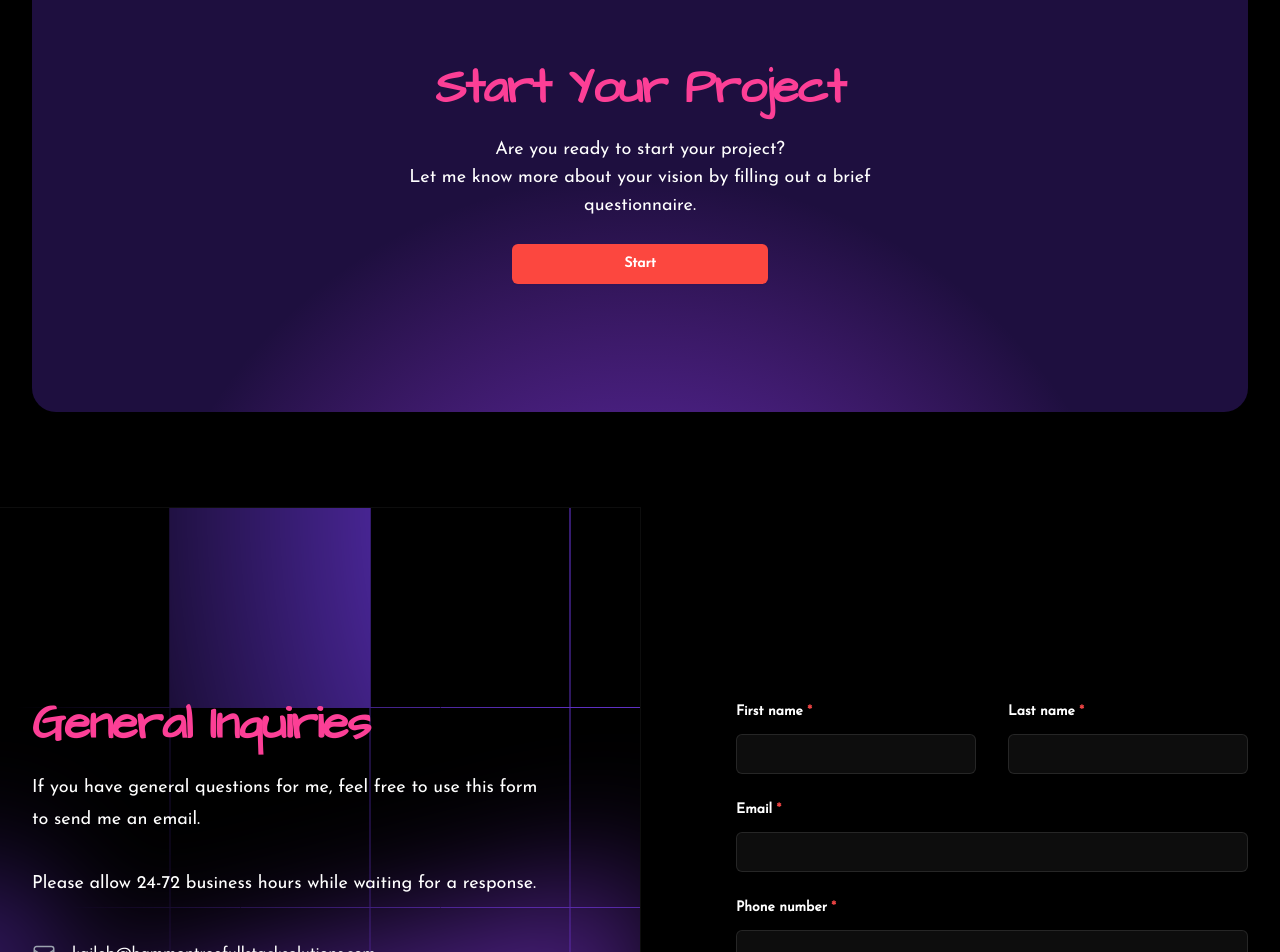
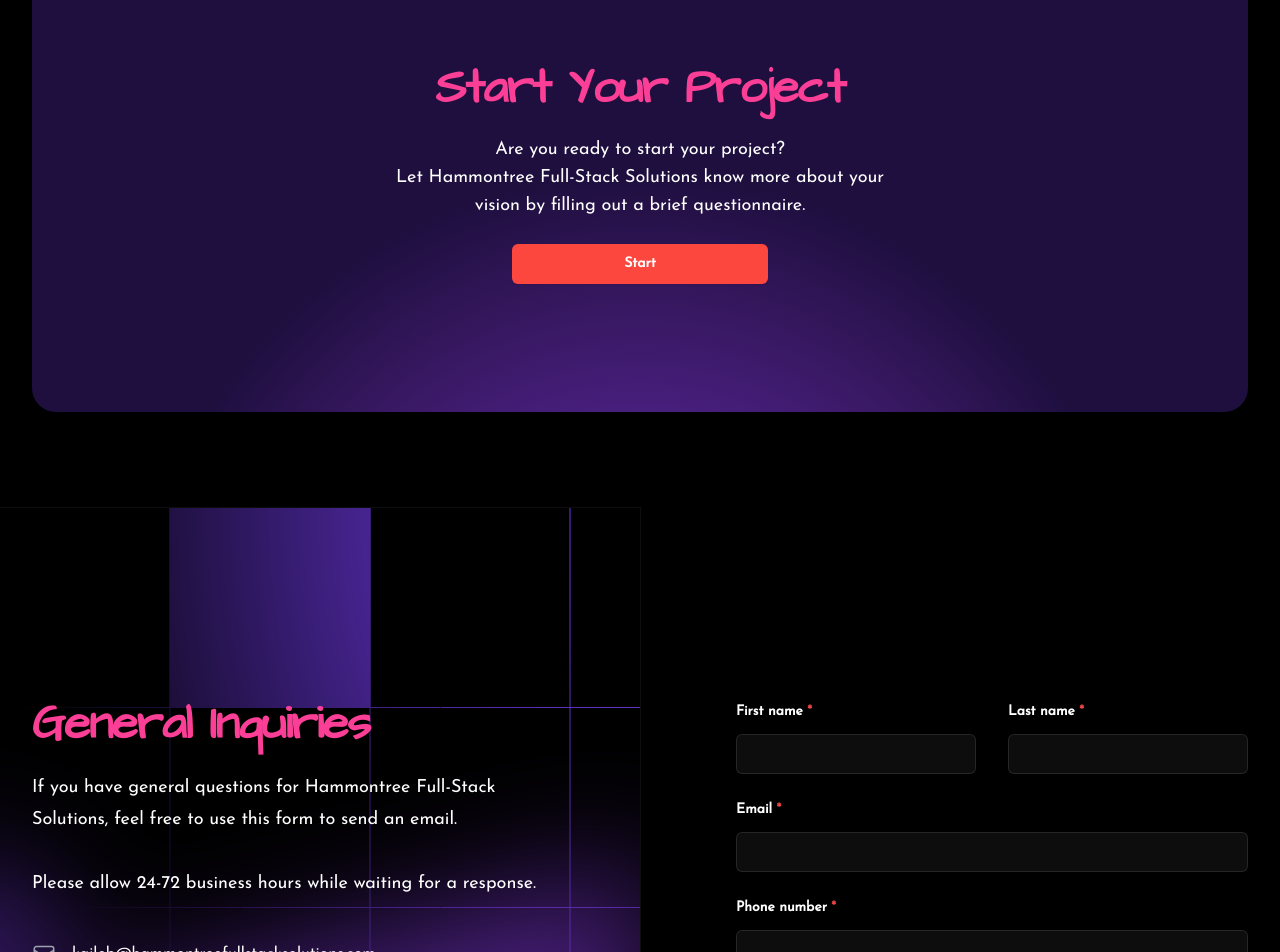
Before and after one commit to HammontreeWebDev/tailwind-portfolio, a Next.js app: page /contact in a window 1280 px wide. Shown: the part 160-1112 px from the top of the page. Built offline with nearby package versions, Linux system fonts and the light colour scheme.

Commit message:
button styling fixed

```diff
--- a/app/contact/page.jsx
+++ b/app/contact/page.jsx
@@ -11,7 +11,7 @@
       <CenteredCard
         title="Start Your Project"
         line1="Are you ready to start your project?"
-        line2="Let me know more about your vision by filling out a brief questionnaire."
+        line2="Let Hammontree Full-Stack Solutions know more about your vision by filling out a brief questionnaire."
         btnText="Start"
         url="https://app.hellobonsai.com/f/a14a29cd17402aa"
       />
--- a/app/ui/ContactForm/ContactForm.jsx
+++ b/app/ui/ContactForm/ContactForm.jsx
@@ -105,7 +105,7 @@
                         </div>
                         <h2 className=" title-text text-pretty text-4xl font-semibold tracking-tight text-[var(--primary2)] sm:text-5xl">General Inquiries</h2>
                         <p className="mt-6 text-lg leading-8 text-white">
-                            If you have general questions for me, feel free to use this form to send me an email.
+                            If you have general questions for Hammontree Full-Stack Solutions, feel free to use this form to send an email.
                             <br />
                             <br />
                             Please allow 24-72 business hours while waiting for a response.
--- a/app/ui/common/HeroImage/HeroImage.jsx
+++ b/app/ui/common/HeroImage/HeroImage.jsx
@@ -54,7 +54,7 @@
                                     <div className="mt-10 flex items-center gap-x-6">
                                         <a
                                             href={btnHref}
-                                            className="rounded-md bg-[var(--primary5)] px-3.5 py-2.5 text-sm font-semibold text-white shadow-sm hover:bg-[var(--primary4)] focus-visible:outline focus-visible:outline-2 focus-visible:outline-offset-2 focus-visible:outline-indigo-600"
+                                            className="rounded-md bg-[var(--primary5)] px-3.5 py-2.5 text-sm font-semibold text-white shadow-sm hover:bg-white hover:text-black focus-visible:outline focus-visible:outline-2 focus-visible:outline-offset-2 focus-visible:outline-indigo-600"
                                         >
                                             {buttonText}
                                         </a>
```
